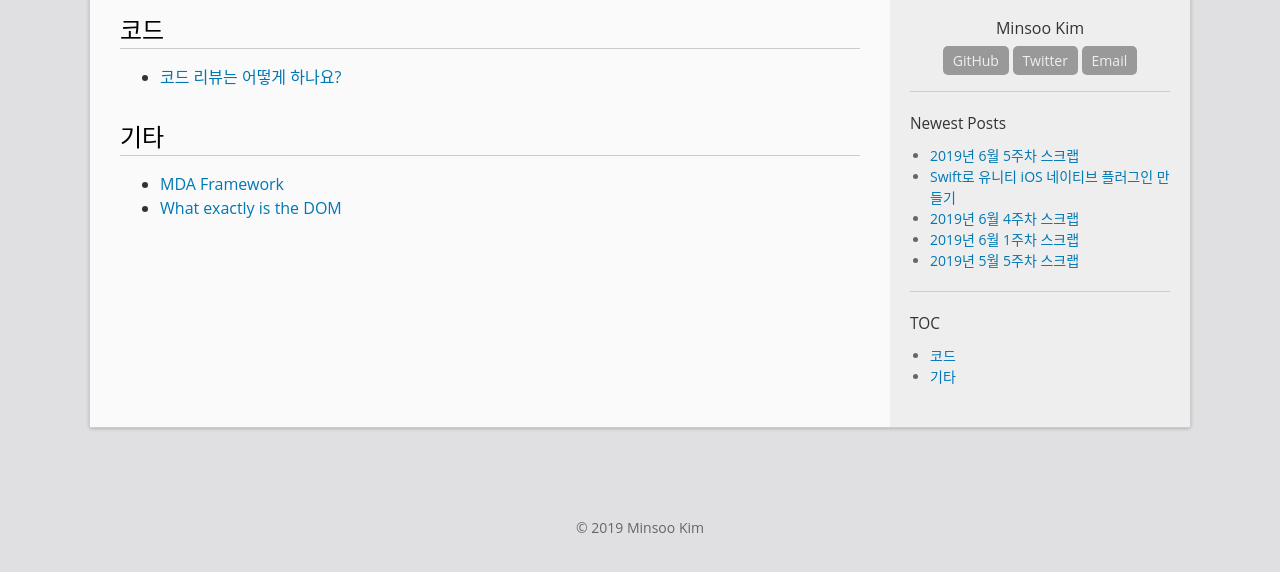
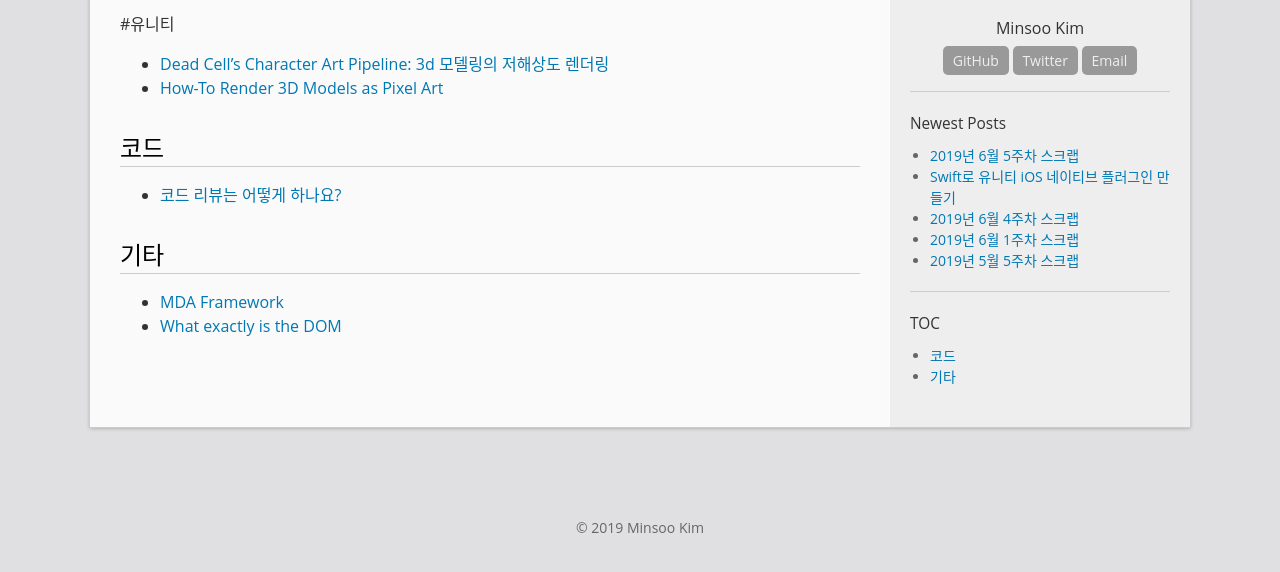
Before and after one commit to GarlicDipping/garlicdipping.github.io, a Jekyll site: the page built from _posts/2019-06-27-scrap06.md, in a window 1280 px wide, cut to the strip 261-833 px from the top of the page. Built offline with Jekyll 4.4.1, drawn with Linux system fonts in a browser that asks for light colours; comment, search, counter and statistics services are not loaded.

Commit message:
no message

```diff
--- a/_posts/2019-06-27-scrap06.md
+++ b/_posts/2019-06-27-scrap06.md
@@ -8,6 +8,11 @@ tags:
 categories: 스크랩
 ---
 
+#유니티
+
+- [Dead Cell's Character Art Pipeline: 3d 모델링의 저해상도 렌더링](https://www.youtube.com/watch?v=iNDRre6q98g)
+- [How-To Render 3D Models as Pixel Art](https://www.reddit.com/r/gamedev/comments/2mw5ni/howto_render_3d_models_as_pixel_art/)
+
 # 코드
 
 - [코드 리뷰는 어떻게 하나요?](http://sv-story.blogspot.com/2013/04/blog-post_28.html)
```
